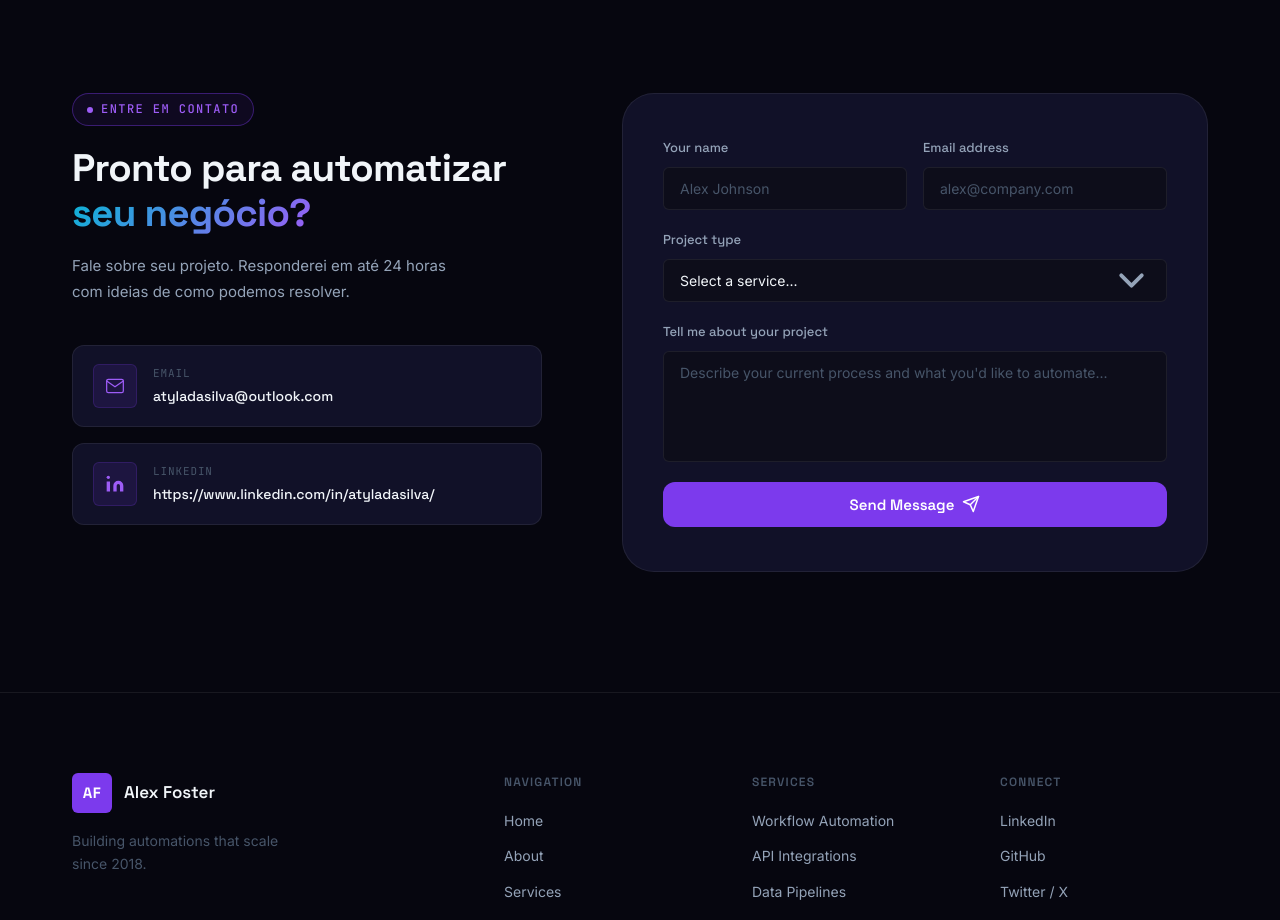
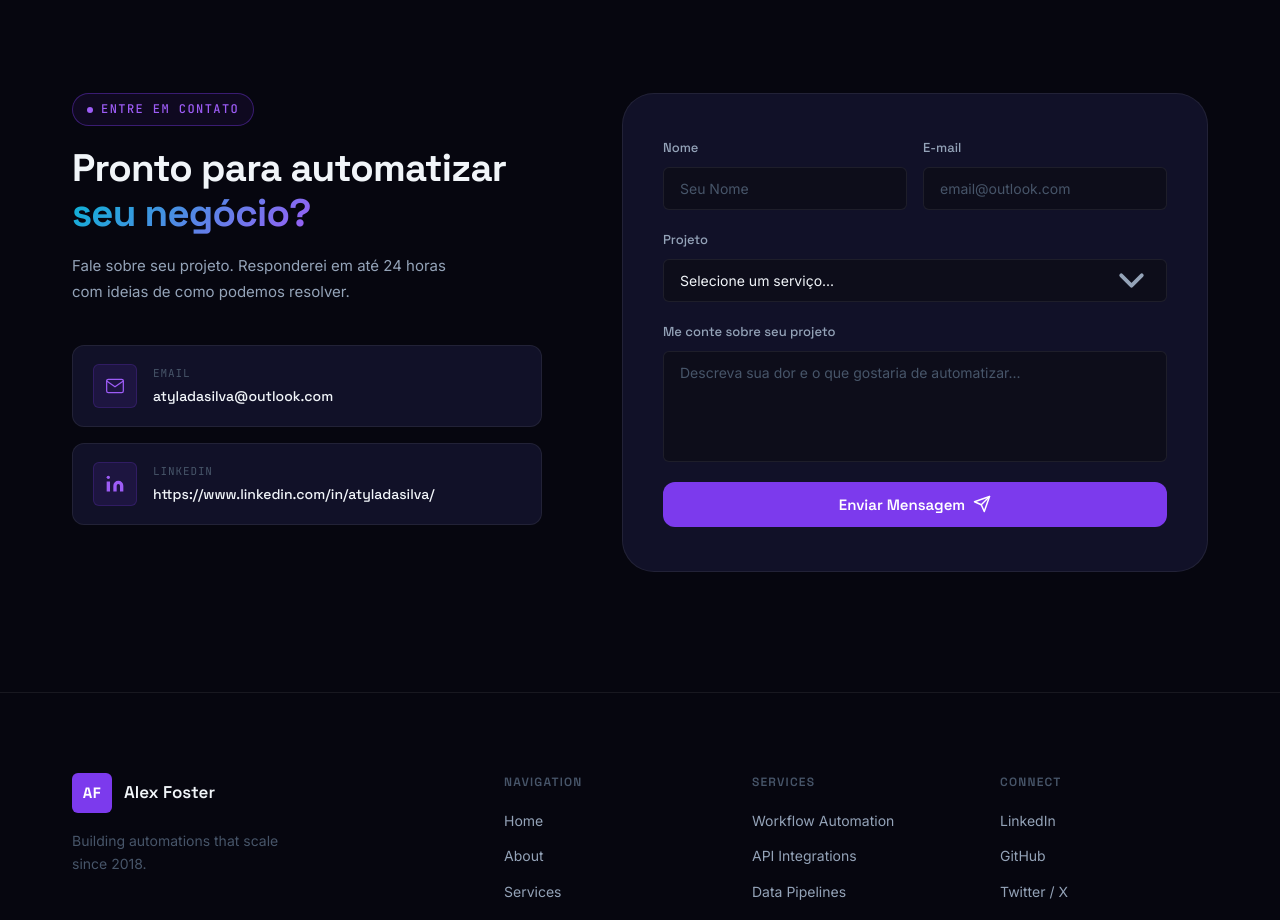
Before and after one commit to AtylaDaSilva/portfolio-website, a React (Vite) app: page / in a window 1280 px wide. Shown: the part 4280-5200 px from the top of the page. Built offline with nearby package versions, Linux system fonts and the light colour scheme.

Commit message:
feat(contact): translations

```diff
--- a/src/components/Contact.jsx
+++ b/src/components/Contact.jsx
@@ -86,32 +86,32 @@ export default function Contact() {
             <form className="contact__form" onSubmit={submit}>
               <div className="form-row">
                 <div className="form-group">
-                  <label htmlFor="name">Your name</label>
-                  <input id="name" name="name" type="text" placeholder="Alex Johnson" value={form.name} onChange={handle} required />
+                  <label htmlFor="name">Nome</label>
+                  <input id="name" name="name" type="text" placeholder="Seu Nome" value={form.name} onChange={handle} required />
                 </div>
                 <div className="form-group">
-                  <label htmlFor="email">Email address</label>
-                  <input id="email" name="email" type="email" placeholder="alex@company.com" value={form.email} onChange={handle} required />
+                  <label htmlFor="email">E-mail</label>
+                  <input id="email" name="email" type="email" placeholder="email@outlook.com" value={form.email} onChange={handle} required />
                 </div>
               </div>
               <div className="form-group">
-                <label htmlFor="project">Project type</label>
+                <label htmlFor="project">Projeto</label>
                 <select id="project" name="project" value={form.project} onChange={handle} required>
-                  <option value="" disabled>Select a service...</option>
-                  <option>Workflow Automation</option>
-                  <option>Custom API Integration</option>
-                  <option>Data Pipeline Engineering</option>
-                  <option>AI-Powered Workflow</option>
-                  <option>Automation Consulting</option>
-                  <option>Other</option>
+                  <option value="" disabled>Selecione um serviço...</option>
+                  <option>Automação de Workflow</option>
+                  <option>Integração Com API Customizada</option>
+                  <option>Análise e Manipulação de Dados</option>
+                  <option>Workflow Impulsionado por IA</option>
+                  <option>Consultoria em Automação</option>
+                  <option>Outro</option>
                 </select>
               </div>
               <div className="form-group">
-                <label htmlFor="message">Tell me about your project</label>
-                <textarea id="message" name="message" rows="5" placeholder="Describe your current process and what you'd like to automate..." value={form.message} onChange={handle} required />
+                <label htmlFor="message">Me conte sobre seu projeto</label>
+                <textarea id="message" name="message" rows="5" placeholder="Descreva sua dor e o que gostaria de automatizar..." value={form.message} onChange={handle} required />
               </div>
               <button type="submit" className="btn-primary" style={{ width: '100%', justifyContent: 'center' }}>
-                Send Message
+                Enviar Mensagem
                 <svg viewBox="0 0 24 24" fill="none" stroke="currentColor" strokeWidth="2" strokeLinecap="round" strokeLinejoin="round" width="18" height="18">
                   <line x1="22" y1="2" x2="11" y2="13" />
                   <polygon points="22 2 15 22 11 13 2 9 22 2" />
```
